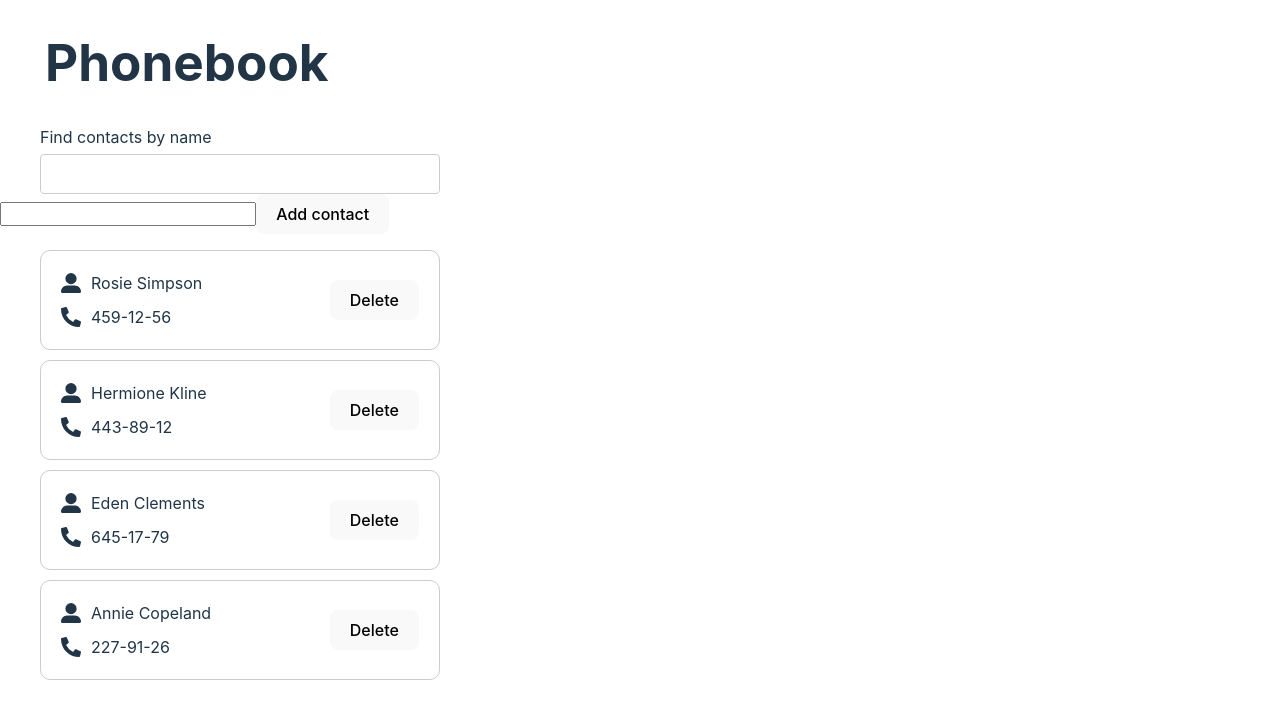
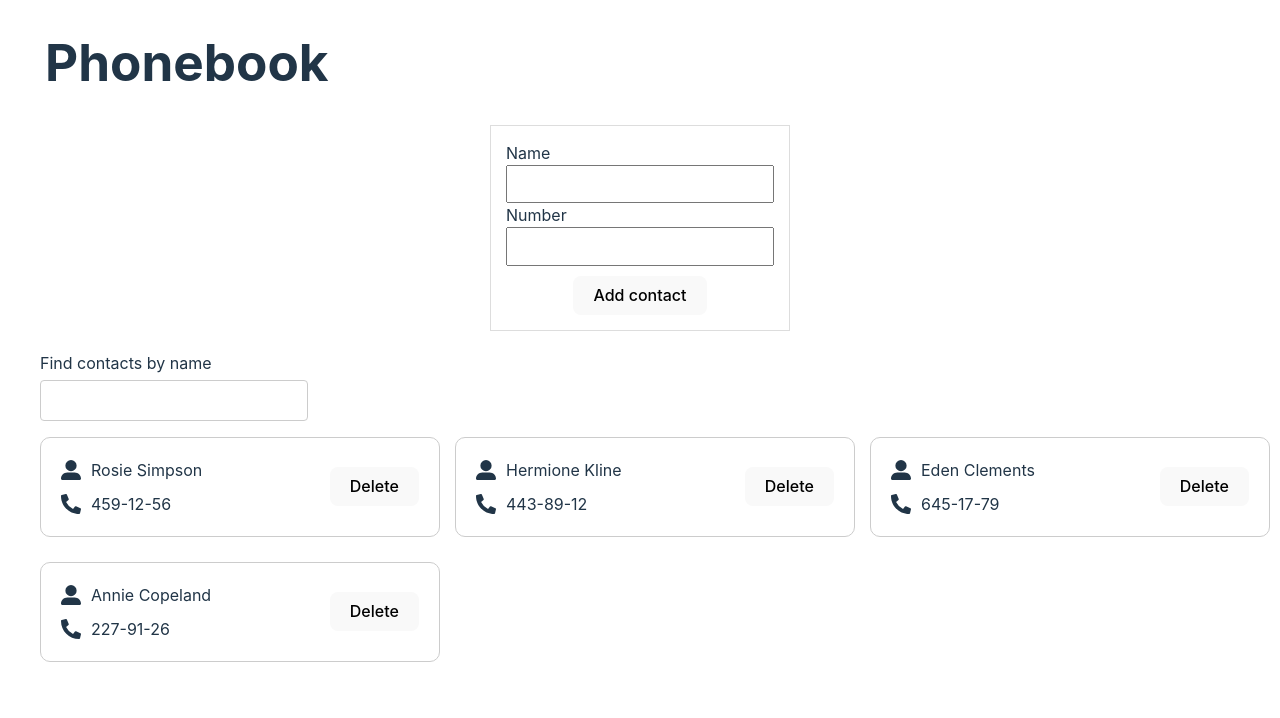
Before and after one commit to yd1224/goit-react-hw-03, a React (Vite) app: page / in a window 1280 px wide. Shown: the top 718 px of the page. Built offline with nearby package versions, Linux system fonts and the light colour scheme.

Commit message:
add form

```diff
--- a/package.json
+++ b/package.json
@@ -10,10 +10,12 @@
     "preview": "vite preview"
   },
   "dependencies": {
+    "formik": "^2.4.5",
     "modern-normalize": "^2.0.0",
     "react": "^18.2.0",
     "react-dom": "^18.2.0",
-    "react-icons": "^5.0.1"
+    "react-icons": "^5.0.1",
+    "yup": "^1.3.3"
   },
   "devDependencies": {
     "@types/react": "^18.2.43",
--- a/src/App.jsx
+++ b/src/App.jsx
@@ -29,21 +29,17 @@ function App() {
     })
   }
   const addUser = (newUser) => {
-    console.log(newUser);
       setContact((prevContacts) => {
-        return [...prevContacts, {
-          id: Date(null),
-          name: newUser,
-           number: Date(null)
-      }];
+        return [...prevContacts, newUser];
     })
   }
   return (
 
      <div>
       <h1>Phonebook</h1>
-      <SearchBox handleChange={handleChange } inputValue={inputValue} />
-  <ContactForm onAdd={addUser} />
+
+      <ContactForm onAdd={addUser} />
+         <SearchBox handleChange={handleChange } inputValue={inputValue} />
       <ContactList contacts={foundContact} onDelete={deleteUser} />
       {/* <select name="payment"
              value={paymentMethod} onChange={evt => {
--- a/src/components/ContactForm/ContactForm.jsx
+++ b/src/components/ContactForm/ContactForm.jsx
@@ -1,13 +1,39 @@
-export const ContactForm = ({onAdd}) => {
-    const handleSubmit = evt => {
-        evt.preventDefault();
-        onAdd(evt.target.elements.username.value);
-        evt.target.reset();
-    }
+import css from './ContactForm.module.css'
+import { Formik, Form, Field, ErrorMessage } from 'formik'
+import { useId } from "react";
+import * as Yup from "yup";
+export const ContactForm = ({ onAdd }) => {
+    const contactSchema = Yup.object().shape(
+        {
+        name: Yup.string().min(3, "Too Short!").max(50, "Too Long!").required("Required"),
+        number: Yup.number().required().positive().integer().required("Required"),
+        }
+    )
+    const userId1 = useId();
+       const userId2 = useId();
     return (
-        <form onSubmit={handleSubmit}>
-<input type="text" name= "username" />
-<button type="submit">Add contact</button>
-        </form>
-        )
+        <Formik initialValues={{
+        name: "",
+        number:""
+        }}
+            onSubmit={(values, actions) => {
+                onAdd({
+                    id: Date.now(),
+                    ...values
+                })
+                actions.resetForm();
+            }}
+        validationSchema={contactSchema}>
+            <Form className={css.form}>
+         <label htmlFor={userId1}>Name</label>
+                <Field className={css.input} type="text" name="name" id={userId1} />
+                <ErrorMessage className={css.err}  name="name" component="p"/>
+             <label htmlFor={userId2}>Number</label>
+                <Field className={css.input} type="text" name="number" id={userId2} />
+                <ErrorMessage className={css.err} name="number"  component="p"/>
+                <button className={css.btn} type="submit">Add contact</button>
+
+</Form>
+        </Formik>
+        );
 }
--- a/src/components/ContactForm/ContactForm.module.css
+++ b/src/components/ContactForm/ContactForm.module.css
@@ -0,0 +1,24 @@
+.form {
+  display: flex;
+  flex-direction: column;
+  max-width: 300px;
+  margin: auto;
+  margin-bottom: 20px;
+  border: 1px solid #ddd; /* Add border with a light gray color */
+  padding: 15px; /* Add padding for a better visual appearance */
+}
+
+.input {
+  padding: 8px;
+  font-size: 16px;
+}
+
+.btn {
+  max-width: 200px;
+  margin: auto;
+  margin-top: 10px;
+}
+.err {
+  color: rgb(205, 78, 78);
+  font-size: 13px;
+}
--- a/src/components/SearchBox/SearchBox.module.css
+++ b/src/components/SearchBox/SearchBox.module.css
@@ -4,7 +4,7 @@
   padding-left: 40px;
 }
 .input {
-  width: 100%;
+  max-width: 268px;
   padding: 10px;
   font-size: 16px;
   border: 1px solid #ccc;
--- a/src/index.css
+++ b/src/index.css
@@ -24,7 +24,7 @@ a:hover {
 
 body {
   margin: 0;
-  display: flex;
+
   min-width: 320px;
   min-height: 100vh;
 }
@@ -68,6 +68,11 @@ button:focus-visible {
 }
 ul {
   list-style: none;
+  display: flex;
+  list-style: none;
+  flex-wrap: wrap;
+  flex-direction: row;
+  gap: 15px;
 }
 p {
   margin: 0px;
```
Also changed, not shown: 1 other file (tests, documents, lock files or other folders).
